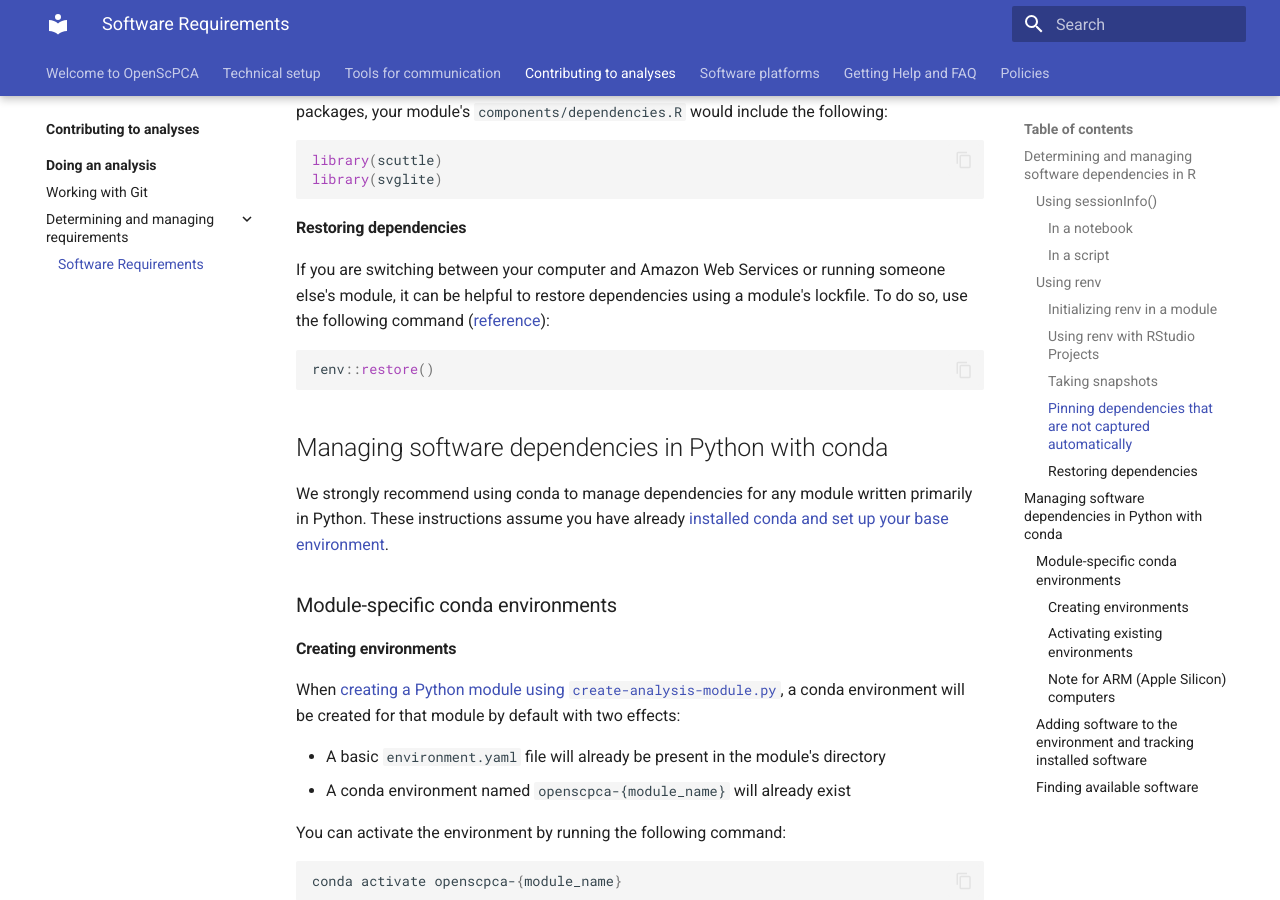
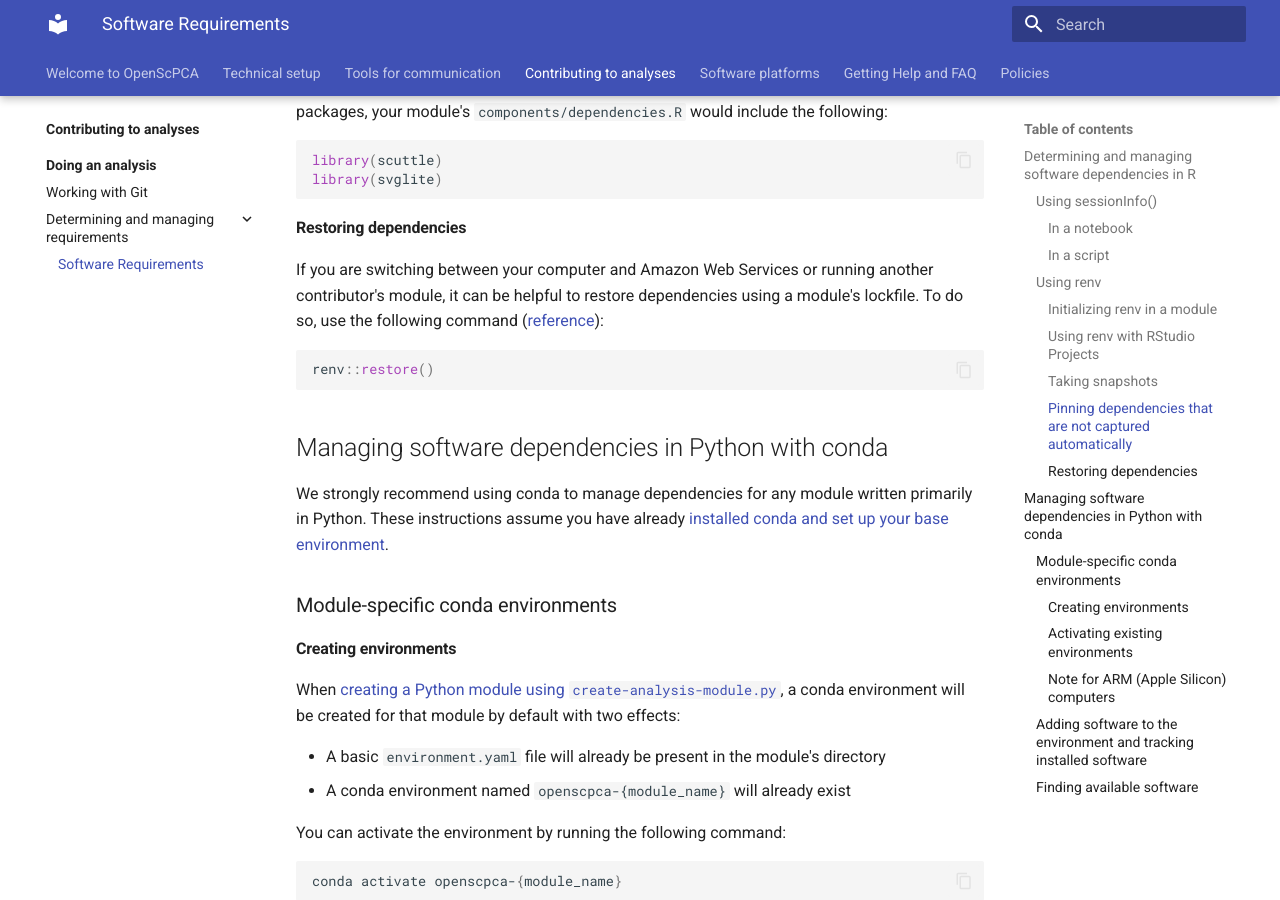
Before and after one commit to AlexsLemonade/OpenScPCA-analysis, an MkDocs documentation site: the page built from docs/contributing-to-analyses/determining-and-managing-requirements/software-requirements.md, in a window 1280 px wide and 900 px high, scrolled down 2338 px. Built offline with MkDocs 1.6.1 and Material for MkDocs 9.7.7, drawn with Linux system fonts in a browser that asks for light colours.

Commit message:
Spell check fixes

````diff
--- a/docs/contributing-to-analyses/determining-and-managing-requirements/software-requirements.md
+++ b/docs/contributing-to-analyses/determining-and-managing-requirements/software-requirements.md
@@ -24,7 +24,7 @@
 
 This will result in the contents being written to a file called `sessionInfo.txt` in your working directory, so be sure to use unique filenames if multiple scripts in your analysis are writing out the contents of `sessionInfo()`.
 
-You can post the contents of these files on [your pull requests](STUB_LINK index page for PRs) or commit them to the repository.
+You can post the contents of these files on [your pull requests](STUB_LINK index page for pull requests) or commit them to the repository.
 
 ### Using `renv`
 
@@ -92,7 +92,7 @@
 
 #### Restoring dependencies
 
-If you are switching between your computer and Amazon Web Services or running someone else's module, it can be helpful to restore dependencies using a module's lockfile.
+If you are switching between your computer and Amazon Web Services or running another contributor's module, it can be helpful to restore dependencies using a module's lockfile.
 To do so, use the following command ([reference](https://rstudio.github.io/renv/reference/restore.html)):
 
 ```r
````
Also changed, not shown: 1 other file.
